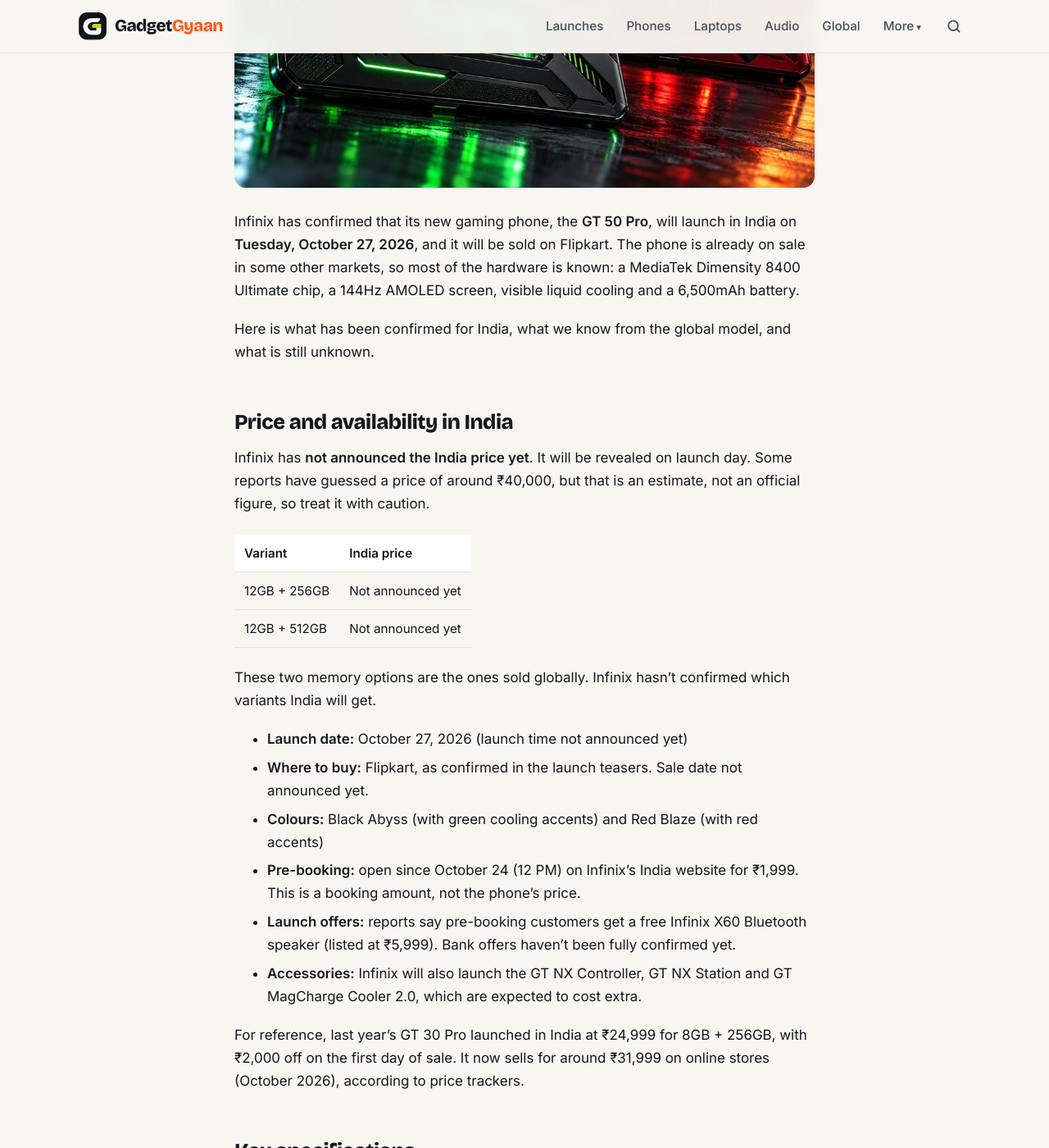
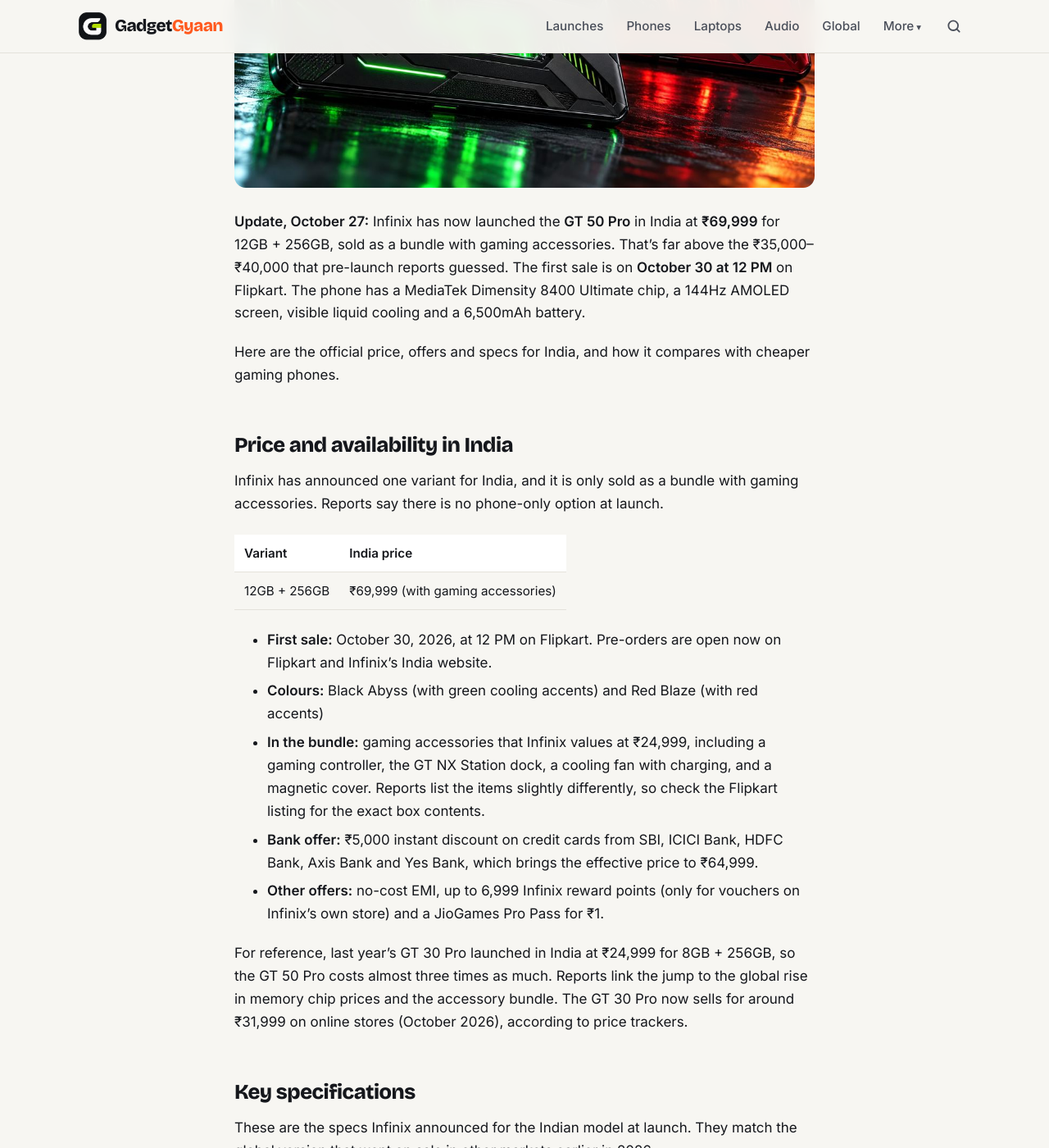
Before and after one commit to kiteksood167/kiteksood167.github.io, a Jekyll site: the page built from _posts/2026-10-21-infinix-gt-50-pro-india-launch-october-27.md, in a window 1280 px wide and 1400 px high, scrolled down 709 px. Shown: the whole window at 82% size. Built offline with Jekyll 4.4.1, drawn with Linux system fonts in a browser that asks for light colours; comment, search, counter and statistics services are not loaded; some of the changed text lies outside the part shown.

Commit message:
Update Infinix GT 50 Pro posts with official India price, offers and sale date
Co-Authored-By: Claude Opus 5.5 <noreply@anthropic.com>
Claude-Session: https://claude.ai/code/session_01WQRPmSxMwztgHXfstCGpBN

```diff
--- a/_posts/2026-10-21-infinix-gt-50-pro-india-launch-october-27.md
+++ b/_posts/2026-10-21-infinix-gt-50-pro-india-launch-october-27.md
@@ -1,9 +1,9 @@
 ---
-title: "Infinix GT 50 Pro Launching in India on October 27: What We Know"
-seo_title: "Infinix GT 50 Pro India Launch Oct 27: What We Know"
-description: "Infinix GT 50 Pro launches in India on October 27 with a Dimensity 8400 Ultimate chip, liquid cooling and 6,500mAh battery. Confirmed specs and price news."
+title: "Infinix GT 50 Pro Launched in India at ₹69,999: Price, Offers and Sale Date"
+seo_title: "Infinix GT 50 Pro Launched in India: Price, Sale Date"
+description: "Infinix GT 50 Pro is now official in India at ₹69,999 for 12GB + 256GB, bundled with gaming accessories. Offers, sale date, specs and whether it's worth it."
 date: 2026-10-21 18:42:00 +0530
-last_modified_at: 2026-10-25 10:00:00 +0530
+last_modified_at: 2026-10-27 14:20:00 +0530
 image: /assets/images/infinix-gt-50-pro-india-launch-october-27.jpg
 image_alt: "Illustration of two gaming phones in black and red with glowing liquid cooling windows on the back"
 category: Launches
@@ -11,48 +11,45 @@ also_in: [Phones, Gaming]
 tags: [infinix, infinix gt 50 pro, smartphones, gaming phones, flipkart, launch]
 ---
 
-Infinix has confirmed that its new gaming phone, the **GT 50 Pro**, will launch in India on **Tuesday, October 27, 2026**, and it will be sold on Flipkart. The phone is already on sale in some other markets, so most of the hardware is known: a MediaTek Dimensity 8400 Ultimate chip, a 144Hz AMOLED screen, visible liquid cooling and a 6,500mAh battery.
+**Update, October 27:** Infinix has now launched the **GT 50 Pro** in India at **₹69,999** for 12GB + 256GB, sold as a bundle with gaming accessories. That's far above the ₹35,000–₹40,000 that pre-launch reports guessed. The first sale is on **October 30 at 12 PM** on Flipkart. The phone has a MediaTek Dimensity 8400 Ultimate chip, a 144Hz AMOLED screen, visible liquid cooling and a 6,500mAh battery.
 
 <!--more-->
 
-Here is what has been confirmed for India, what we know from the global model, and what is still unknown.
+Here are the official price, offers and specs for India, and how it compares with cheaper gaming phones.
 
 ## Price and availability in India
 
-Infinix has **not announced the India price yet**. It will be revealed on launch day. Some reports have guessed a price of around ₹40,000, but that is an estimate, not an official figure, so treat it with caution.
+Infinix has announced one variant for India, and it is only sold as a bundle with gaming accessories. Reports say there is no phone-only option at launch.
 
 | Variant | India price |
 |---|---|
-| 12GB + 256GB | Not announced yet |
-| 12GB + 512GB | Not announced yet |
+| 12GB + 256GB | ₹69,999 (with gaming accessories) |
 
-These two memory options are the ones sold globally. Infinix hasn't confirmed which variants India will get.
+- **First sale:** October 30, 2026, at 12 PM on Flipkart. Pre-orders are open now on Flipkart and Infinix's India website.
+- **Colours:** Black Abyss (with green cooling accents) and Red Blaze (with red accents)
+- **In the bundle:** gaming accessories that Infinix values at ₹24,999, including a gaming controller, the GT NX Station dock, a cooling fan with charging, and a magnetic cover. Reports list the items slightly differently, so check the Flipkart listing for the exact box contents.
+- **Bank offer:** ₹5,000 instant discount on credit cards from SBI, ICICI Bank, HDFC Bank, Axis Bank and Yes Bank, which brings the effective price to ₹64,999.
+- **Other offers:** no-cost EMI, up to 6,999 Infinix reward points (only for vouchers on Infinix's own store) and a JioGames Pro Pass for ₹1.
 
-- **Launch date:** October 27, 2026 (launch time not announced yet)
-- **Where to buy:** Flipkart, as confirmed in the launch teasers. Sale date not announced yet.
-- **Colours:** Black Abyss (with green cooling accents) and Red Blaze (with red accents)
-- **Pre-booking:** open since October 24 (12 PM) on Infinix's India website for ₹1,999. This is a booking amount, not the phone's price.
-- **Launch offers:** reports say pre-booking customers get a free Infinix X60 Bluetooth speaker (listed at ₹5,999). Bank offers haven't been fully confirmed yet.
-- **Accessories:** Infinix will also launch the GT NX Controller, GT NX Station and GT MagCharge Cooler 2.0, which are expected to cost extra.
-
-For reference, last year's GT 30 Pro launched in India at ₹24,999 for 8GB + 256GB, with ₹2,000 off on the first day of sale. It now sells for around ₹31,999 on online stores (October 2026), according to price trackers.
+For reference, last year's GT 30 Pro launched in India at ₹24,999 for 8GB + 256GB, so the GT 50 Pro costs almost three times as much. Reports link the jump to the global rise in memory chip prices and the accessory bundle. The GT 30 Pro now sells for around ₹31,999 on online stores (October 2026), according to price trackers.
 
 ## Key specifications
 
-Infinix has confirmed the chip, screen, cooling, battery and charging for India. The rest of the details below come from the global model, which went on sale in other markets earlier in 2026. The Indian version is expected to be the same, but Infinix hasn't said so for every spec.
+These are the specs Infinix announced for the Indian model at launch. They match the global version that went on sale in other markets earlier in 2026.
 
 | Spec | Infinix GT 50 Pro |
 |---|---|
-| Display | 6.78-inch 1.5K AMOLED, up to 144Hz, 4,500 nits peak (global spec) |
+| Display | 6.78-inch 1.5K AMOLED, up to 144Hz, 4,500 nits peak, Gorilla Glass 7i |
 | Processor | MediaTek Dimensity 8400 Ultimate |
-| RAM and storage | LPDDR5X RAM, UFS 4.1 storage; 12GB with 256GB or 512GB globally |
-| Rear cameras | 50MP main with OIS + 8MP ultra-wide (global spec) |
-| Front camera | 13MP (global spec) |
+| RAM and storage | 12GB LPDDR5X RAM, 256GB UFS 4.1 storage (only variant in India) |
+| Rear cameras | 50MP main with OIS + 8MP ultra-wide, up to 4K 60fps video |
+| Front camera | 13MP |
 | Battery | 6,500mAh |
-| Charging | 45W wired, 30W wireless, plus reverse charging (global spec) |
+| Charging | 45W wired, 30W wireless, plus reverse charging |
 | Cooling | HydroFlow liquid cooling with dual pumps and a see-through window |
 | Gaming extras | GT Trigger 2.0 pressure-sensitive shoulder buttons, RGB light strips |
-| Durability | IP64 dust and splash resistance (global spec) |
+| Durability | IP64 dust and splash resistance |
+| Software | XOS 16 based on Android 16; 3 years of OS updates and 5 years of security patches |
 
 ## What's new
 
@@ -67,26 +64,26 @@ The battery also grows from 5,500mAh to 6,500mAh, while charging stays at 45W wi
 
 The design is the other headline. Infinix calls it "Cyber Mecha": a textured back with a window that shows the liquid cooling channels, plus four RGB strips with 14 lighting effects that react to calls, games and music. The shoulder triggers can be set up for aiming, firing, zooming or opening apps.
 
-Infinix is also bringing gaming accessories to India: the **GT NX Controller** (a clip-on controller that can split into two Bluetooth handles), the **GT NX Station** (a dock for playing on a TV or monitor at up to 4K 60Hz), and the **GT MagCharge Cooler 2.0** (a magnetic cooling fan with 15W wireless charging). Reports differ on whether the cooler comes in the box or is sold separately, so we'll confirm that on launch day.
+Infinix is also bringing gaming accessories to India: the **GT NX Controller** (a clip-on controller that can split into two Bluetooth handles), the **GT NX Station** (a dock for playing on a TV or monitor at up to 4K 60Hz), and the **GT MagCharge Cooler 2.0** (a magnetic cooling fan with 15W wireless charging). In India, the accessories come bundled with the phone at launch rather than being sold separately.
 
 ## Who should consider it
 
-The GT 50 Pro is aimed at mobile gamers who want strong performance, good cooling and extras like shoulder triggers without paying flagship prices. Camera-first buyers should look elsewhere.
+The GT 50 Pro is for mobile gamers who want the full kit (shoulder triggers, a controller, a TV dock and a cooling fan) in one box. At ₹69,999, though, it costs about as much as some flagships, so it only makes sense if you'll actually use the accessories. Camera-first buyers should look elsewhere.
 
 <figure class="inline-figure">
   <img width="1200" height="675" src="/assets/images/gaming-phone-controller-cooler.jpg" alt="A gaming phone in a clip-on controller and another phone with a magnetic cooling fan attached" loading="lazy">
   <figcaption>Illustration</figcaption>
 </figure>
 
-Two close rivals at similar prices:
+If you mainly want gaming performance, these cost about half as much (prices at the time of writing):
 
 - **OPPO K13 Turbo 5G** (around ₹33,999 at the time of writing): Dimensity 8450 chip, a 7,000mAh battery and 80W charging, plus a built-in cooling fan.
 - **Motorola Edge 70 Pro 5G** (around ₹39,799 at the time of writing): Dimensity 8500 Extreme chip, a 6,500mAh battery and faster 90W charging.
 
-> **Tip:** Don't buy on launch hype alone. Wait for the official price and the first-sale bank offers on Flipkart, and check whether the magnetic cooler is in the box. If it costs extra, add that to the price when you compare it with the OPPO K13 Turbo.
+> **Tip:** Price out what you'd actually use. If you'd never connect the dock to a TV or use the controller, a ₹35,000–₹40,000 phone like the OPPO K13 Turbo plus a ₹1,500–₹2,000 clip-on cooling fan gets you most of the gaming experience for far less.
 
 **Related reading:** [How to Improve Gaming Performance on Your Android Phone](/improve-gaming-performance-android-phone/) · [Red Magic 12 Pro+ Launched: 185Hz Screen, Liquid Cooling, Price and Specs](/red-magic-12-pro-plus-launched-price-specs/) · [Best Gaming Phones Under ₹30,000 in India (October 2026)](/best-gaming-phones-under-30000/)
 
 ## The bottom line
 
-The Infinix GT 50 Pro arrives in India on October 27 with a faster Dimensity 8400 Ultimate chip, a bigger 6,500mAh battery, liquid cooling and shoulder triggers. The price will decide everything. Close to the GT 30 Pro's current price, it could be one of the best-value gaming phones of the year; near ₹40,000, it faces tough rivals. The official price, sale date and offers will be announced at the launch.
+The Infinix GT 50 Pro is official in India at ₹69,999 (₹64,999 with bank offers), with a Dimensity 8400 Ultimate chip, a 6,500mAh battery, liquid cooling and a full gaming accessory bundle. It's a complete gaming kit, but it's no longer a budget gaming phone. If you only need the phone, rivals like the OPPO K13 Turbo and Motorola Edge 70 Pro give similar performance for much less. The first sale is on October 30 at 12 PM on Flipkart.
```
Also changed, not shown: _posts/2026-10-20-improve-gaming-performance-android-phone.md (+1 -1 lines), _posts/2026-10-24-best-gaming-phones-under-30000.md (+2 -2 lines), _posts/2026-10-25-upcoming-phone-launches-india-this-week-october-26.md (+10 -9 lines).
